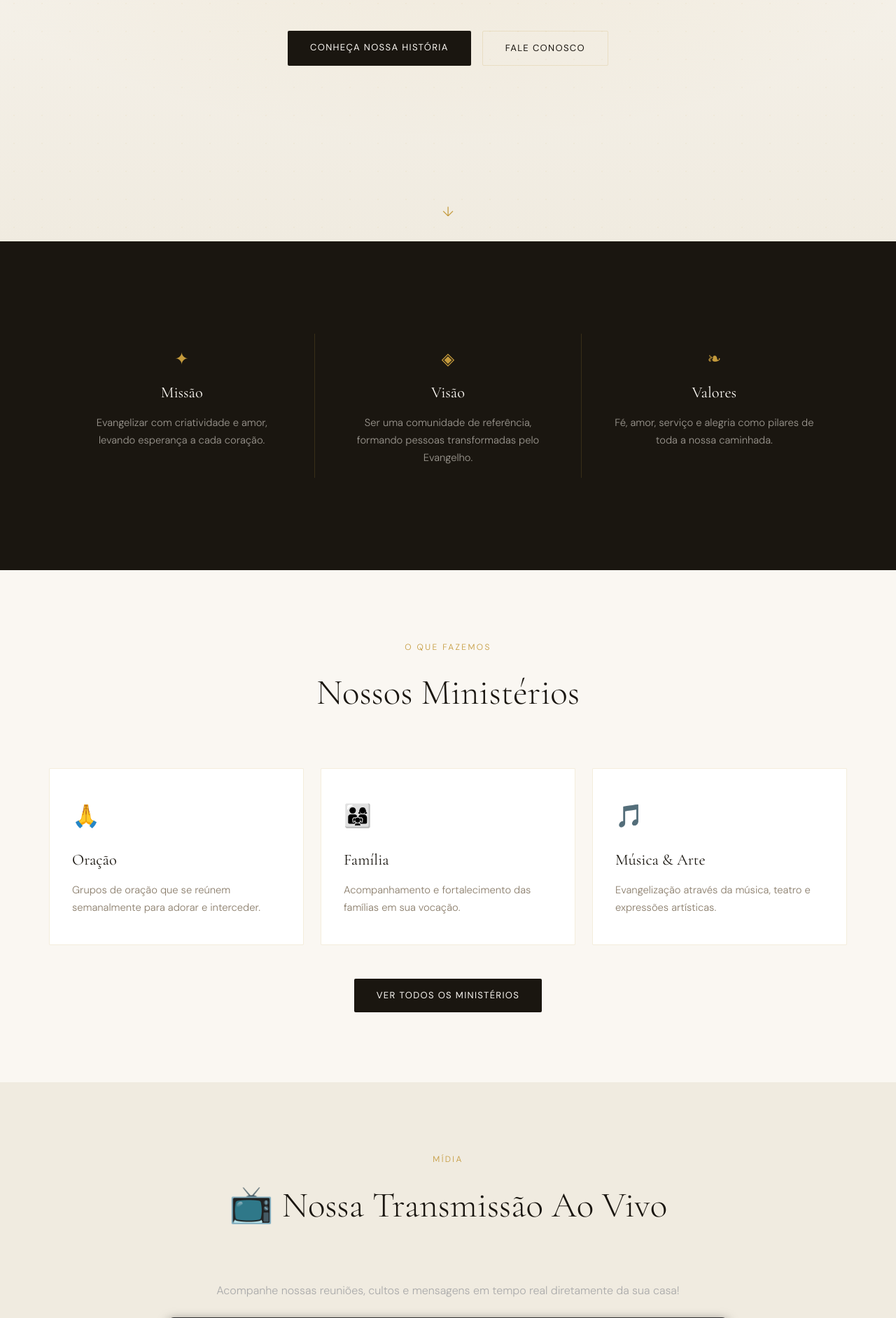
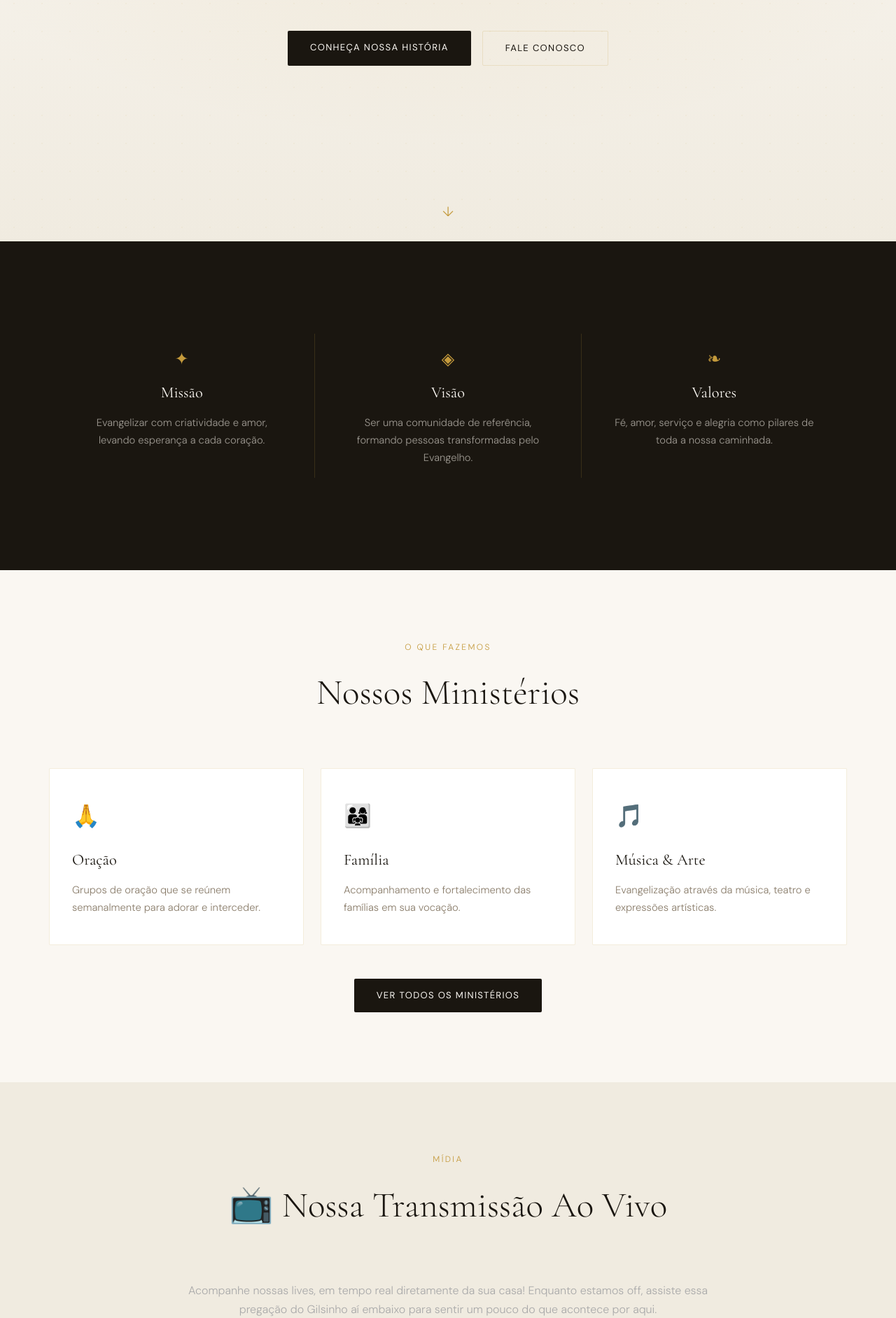
Before and after one commit to joaod2109/site-raio-de-luz, a Flask app: page / in a window 1280 px wide. Shown: the part 455-2339 px from the top of the page at 70% size. Run offline with Flask 3, Linux system fonts and the light colour scheme.

Commit message:
Atualizado index com transmissao ao vivo e grupos online dinamicos

```diff
--- a/templates/index.html
+++ b/templates/index.html
@@ -68,7 +68,7 @@
       <p class="section-eyebrow">Mídia</p>
       <h2>📺 Nossa Transmissão Ao Vivo</h2>
     </div>
-    <p style="color: #aaa; margin-bottom: 25px;">Acompanhe nossas reuniões, cultos e mensagens em tempo real diretamente da sua casa!</p>
+    <p style="color: #aaa; margin-bottom: 25px;">Acompanhe nossas lives, em tempo real diretamente da sua casa! Enquanto estamos off, assiste essa pregação do Gilsinho aí embaixo para sentir um pouco do que acontece por aqui.</p>
     <div style="position: relative; padding-bottom: 56.25%; height: 0; overflow: hidden; max-width: 100%; border-radius: 8px; border: 1px solid #333; box-shadow: 0 4px 15px rgba(0,0,0,0.5);">
         <iframe src="https://www.youtube.com/embed/{{ org.id_video_ao_vivo }}" style="position: absolute; top: 0; left: 0; width: 100%; height: 100%; border: none;" allowfullscreen></iframe>
     </div>
```
